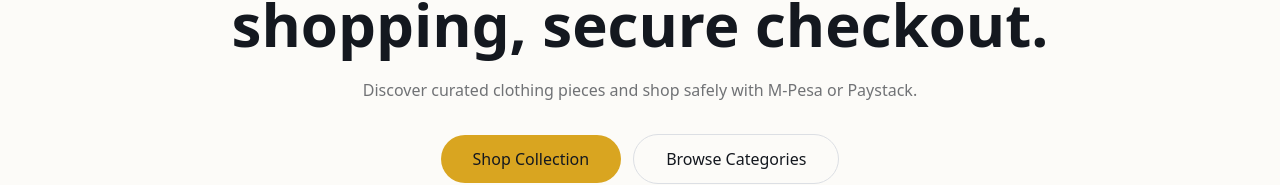
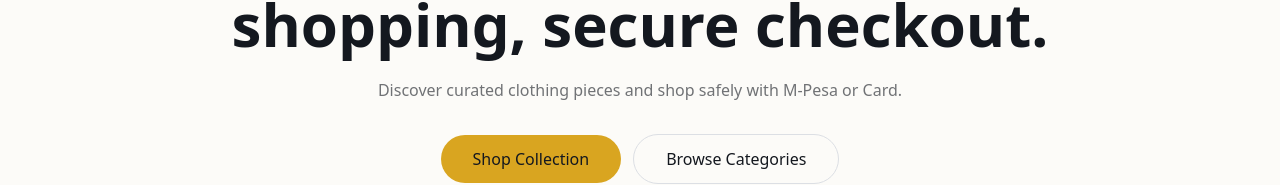
Before and after one commit to kelvinnzyoki/Kamwana, a Next.js app: page / in a window 1280 px wide. Shown: the part 247-432 px from the top of the page. Built offline with nearby package versions, Linux system fonts and the light colour scheme; no server answers.

Commit message:
Update page.tsx

```diff
--- a/src/app/page.tsx
+++ b/src/app/page.tsx
@@ -33,7 +33,7 @@ export default async function Home() {
         {/* FIX: was text-muted-foreground (not in Tailwind config) → opacity-60 */}
         <p className="mx-auto mt-6 max-w-2xl opacity-60">
           Discover curated clothing pieces and shop safely with M-Pesa or
-          Paystack.
+          Card.
         </p>
 
         <div className="mt-8 flex flex-wrap items-center justify-center gap-3">
```
